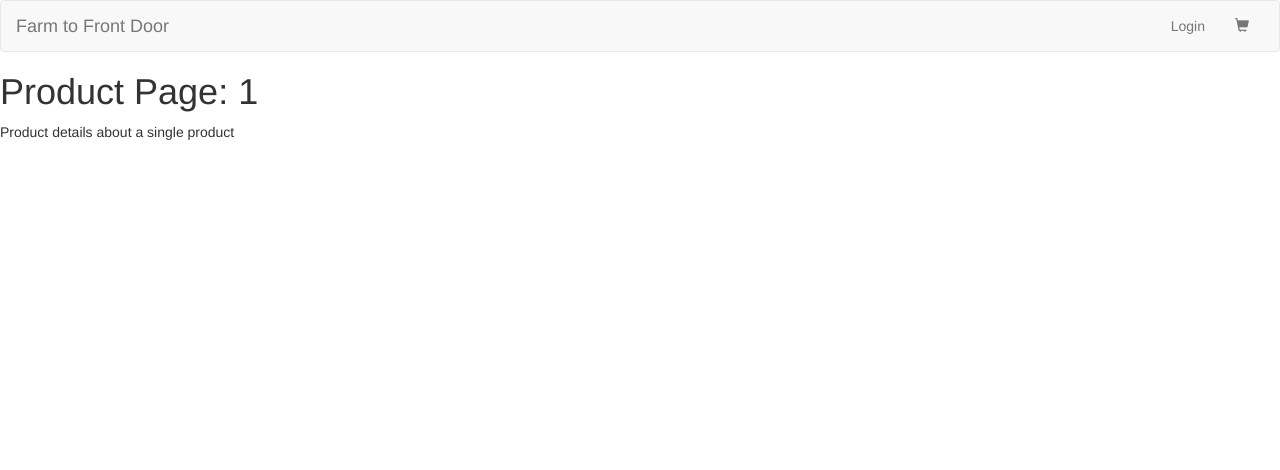
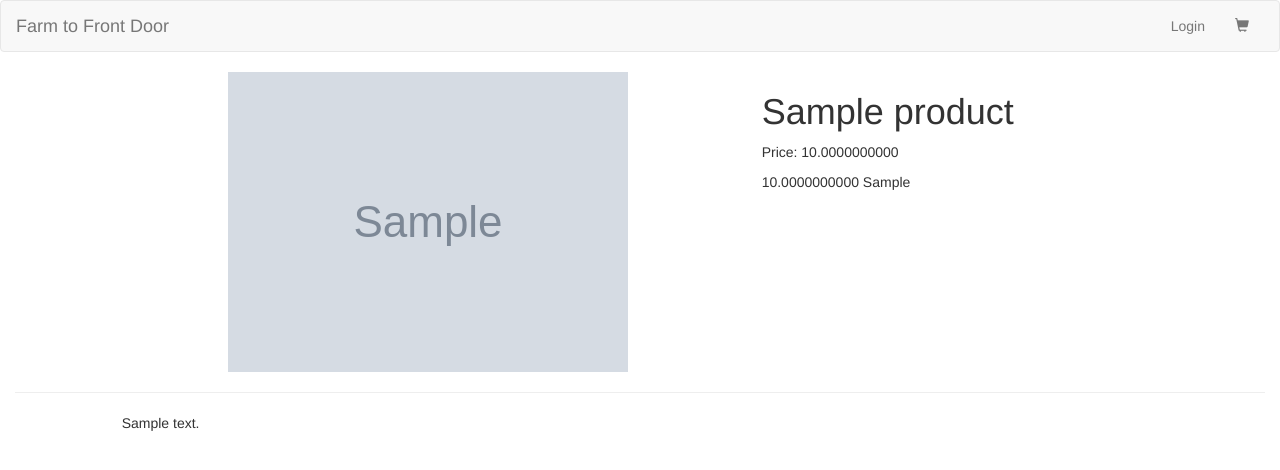
Before and after one commit to Gerdie/farm-to-front-door, a Flask app: page /products/1 in a window 1280 px wide. Shown: the top 470 px of the page. Run offline with Flask 2, Linux system fonts and the light colour scheme; tables that the repository leaves empty hold one stand-in row (values such as "Sample post"); grey boxes marked "Sample" are stand-in pictures; some libraries are stand-ins or nearby versions.

Commit message:
Completed mockups of product pages

```diff
--- a/seed.py
+++ b/seed.py
@@ -28,6 +28,7 @@ def add_products(link):
     produce = html.find_all("div", class_="product-tile")
 
     site_url = "https://www.goodeggs.com"
+    img_url = "http://"
 
     for product in produce:
         # if not product.get("data-popular"):
@@ -41,7 +42,7 @@ def add_products(link):
         if Product.query.filter(Product.name == name, Product.price == price).first() or not name or not price:
             continue
 
-        image = product.a["data-src"][2:]
+        image = img_url + product.a["data-src"][2:]
         weight_and_unit = product.find("div", class_="product-tile__purchase-unit").get_text().encode('utf-8').split()
         weight = weight_and_unit[0]
         unit = (" ").join(weight_and_unit[1:])
--- a/server.py
+++ b/server.py
@@ -1,5 +1,7 @@
 from flask import (Flask, render_template, redirect, request, flash,
                    session)
+from jinja2 import StrictUndefined
+from flask_debugtoolbar import DebugToolbarExtension
 from model import (connect_to_db, db, Product, Recipe, Tag, Product_Tag, Customer,
                    Customer_Recipe, Pickup, Delivery, Dietary_Restriction,
                    Customer_Restriction, Order, Icon, Delivery_Quantity,
@@ -8,7 +10,11 @@ from model import (connect_to_db, db, Product, Recipe, Tag, Product_Tag, Custome
 app = Flask(__name__)
 
 #Required to use Flask sessions, Debug toolbar
-app.secret_key = "I<3Food!"
+app.secret_key = "daksfhausdfskgbxpuseswlduc"
+
+#For debugging - see Jinja fails
+app.jinja_env.undefined = StrictUndefined
+app.jinja_env.auto_reload = True
 
 
 @app.route('/')
@@ -68,14 +74,18 @@ def process_registration():
 def show_products():
     """Query database for product list & display results"""
 
-    return render_template("products.html")
+    products = db.session.query(Product).all()
+
+    return render_template("products.html", products=products)
 
 
 @app.route('/products/<int:product_id>')  # takes product_id as an INTEGER
 def show_product_page(product_id):
     """Query database for product info and display results"""
 
-    return render_template("product_page.html", product_id=product_id)
+    product = Product.query.get(product_id)
+
+    return render_template("product_page.html", product=product)
 
 
 @app.route('/cart')
@@ -105,6 +115,6 @@ if __name__ == "__main__":
     connect_to_db(app)
 
     # Use the DebugToolbar
-    # DebugToolbarExtension(app)
+    DebugToolbarExtension(app)
 
     app.run(host="0.0.0.0")
--- a/templates/base.html
+++ b/templates/base.html
@@ -72,6 +72,8 @@
       </div><!-- /.modal-dialog -->
     </div><!-- /.modal -->
 
+
+    <div class="container-fluid">
     <!-- Flashed messages show up here -->
     {% with messages = get_flashed_messages() %}
         {% for message in messages %}
@@ -83,6 +85,8 @@
         Body content goes here!
     {% endblock %}
 
+    </div>
+
 
 <script src="https://ajax.googleapis.com/ajax/libs/jquery/1.12.4/jquery.min.js"></script>
 <script src="https://maxcdn.bootstrapcdn.com/bootstrap/3.3.7/js/bootstrap.min.js" integrity="sha384-Tc5IQib027qvyjSMfHjOMaLkfuWVxZxUPnCJA7l2mCWNIpG9mGCD8wGNIcPD7Txa" crossorigin="anonymous"></script>
--- a/templates/product_page.html
+++ b/templates/product_page.html
@@ -2,7 +2,21 @@
 
 {% block body %}
 
-<h1>Product Page: {{ product_id }}</h1>
-<p>Product details about a single product</p>
+<div class="row">
+    <div class="col-xs-12 col-sm-6 col-md-5 col-md-offset-2">
+        <img src="{{product.img}}">
+    </div>
+    <div class="col-xs-12 col-sm-6 col-md-5">
+        <h1>{{ product.name }}</h1>
+        <p>Price: {{ product.price }}</p>
+        <p>{{ product.weight }} {{ product.unit }}</p>
+    </div>
+</div>
+<hr>
+<div class="row">
+    <div class="col-xs-12 col-sm-12 col-md-10 col-md-offset-1">
+        <p>{{product.description}}</p>
+    </div>
+</div>
 
 {% endblock %}
```
Also changed, not shown: templates/products.html (+38 -0 lines).
